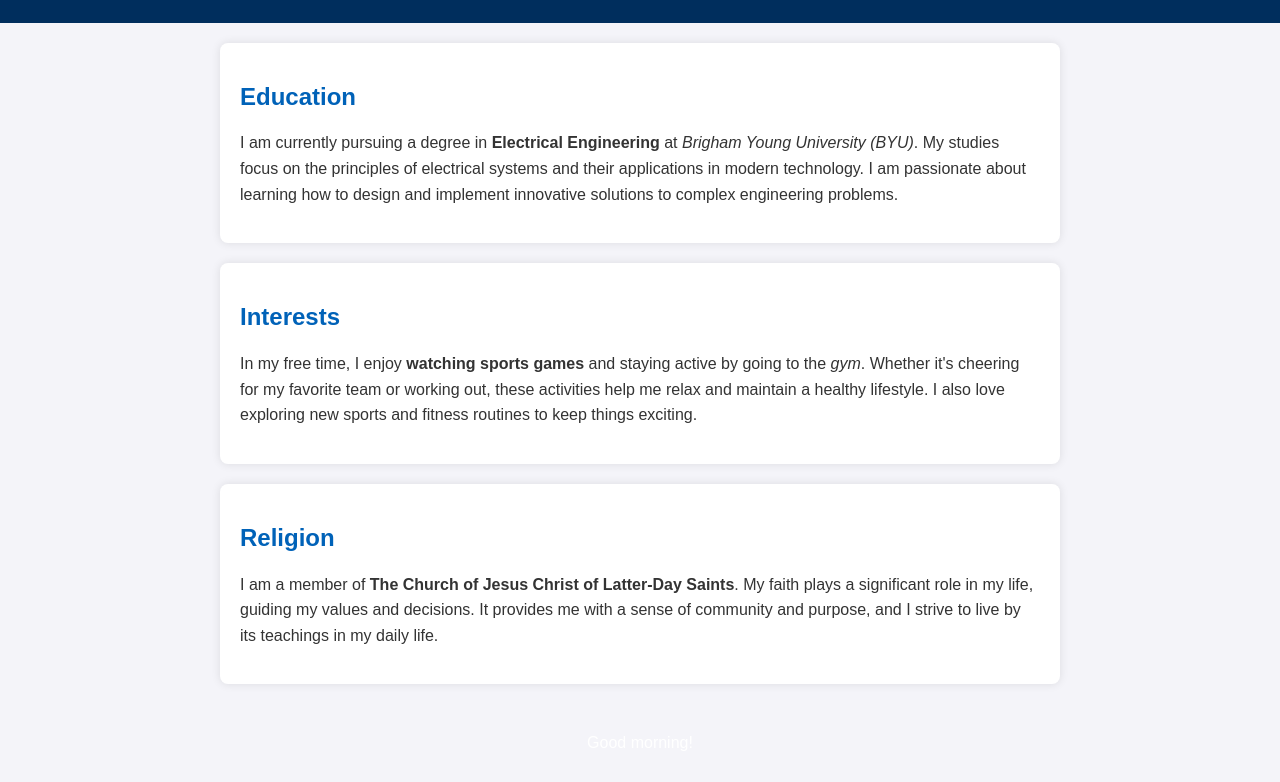
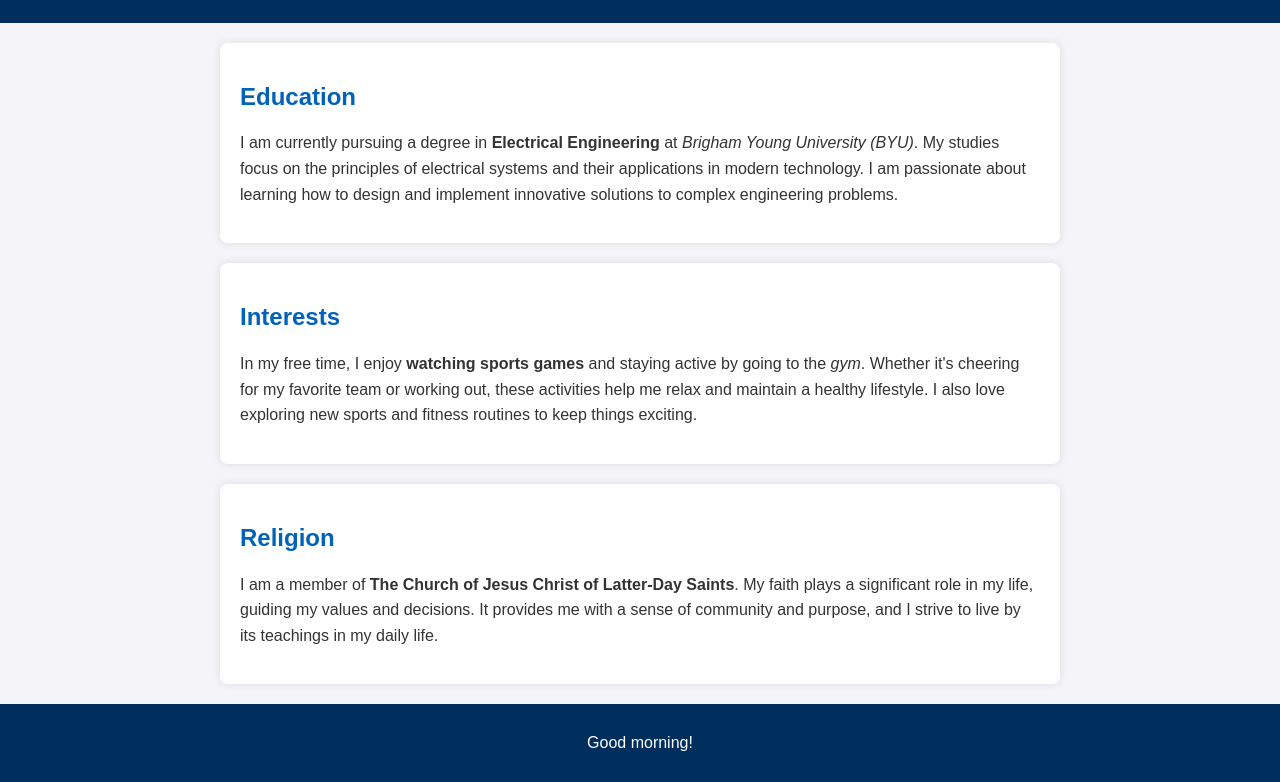
Before and after one commit to taeook/about-me-page, a plain HTML site: page index.html in a window 1280 px wide. Shown: the part 92-874 px from the top of the page. Drawn offline with Linux system fonts and the light colour scheme.

Commit message:
Update style.css

```diff
--- a/style.css
+++ b/style.css
@@ -37,6 +37,6 @@ p {
 footer {
     text-align: center;
     padding: 10px 0;
-    background-color: #f4f4f9;
+    background-color: #002E5D;
     color: white;
 }
```
